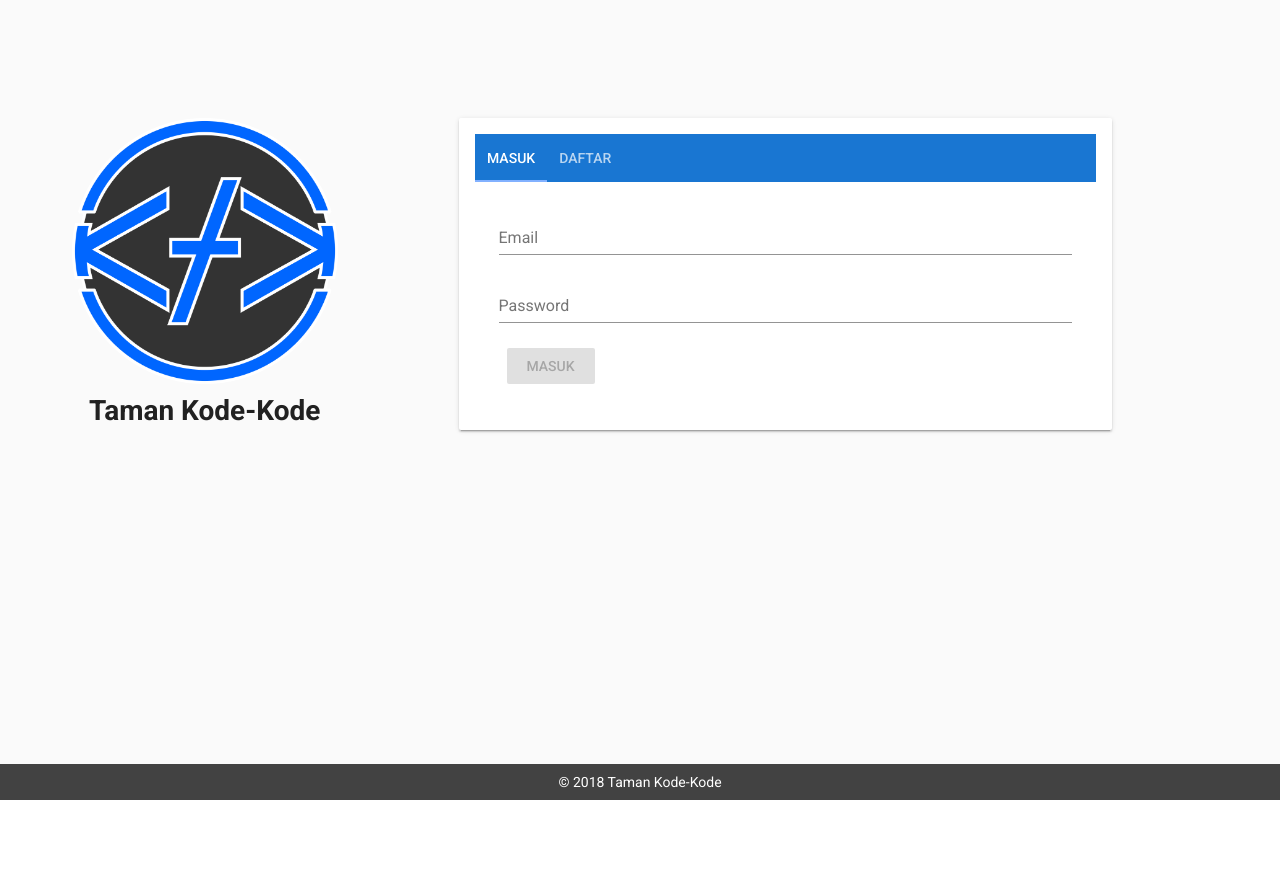
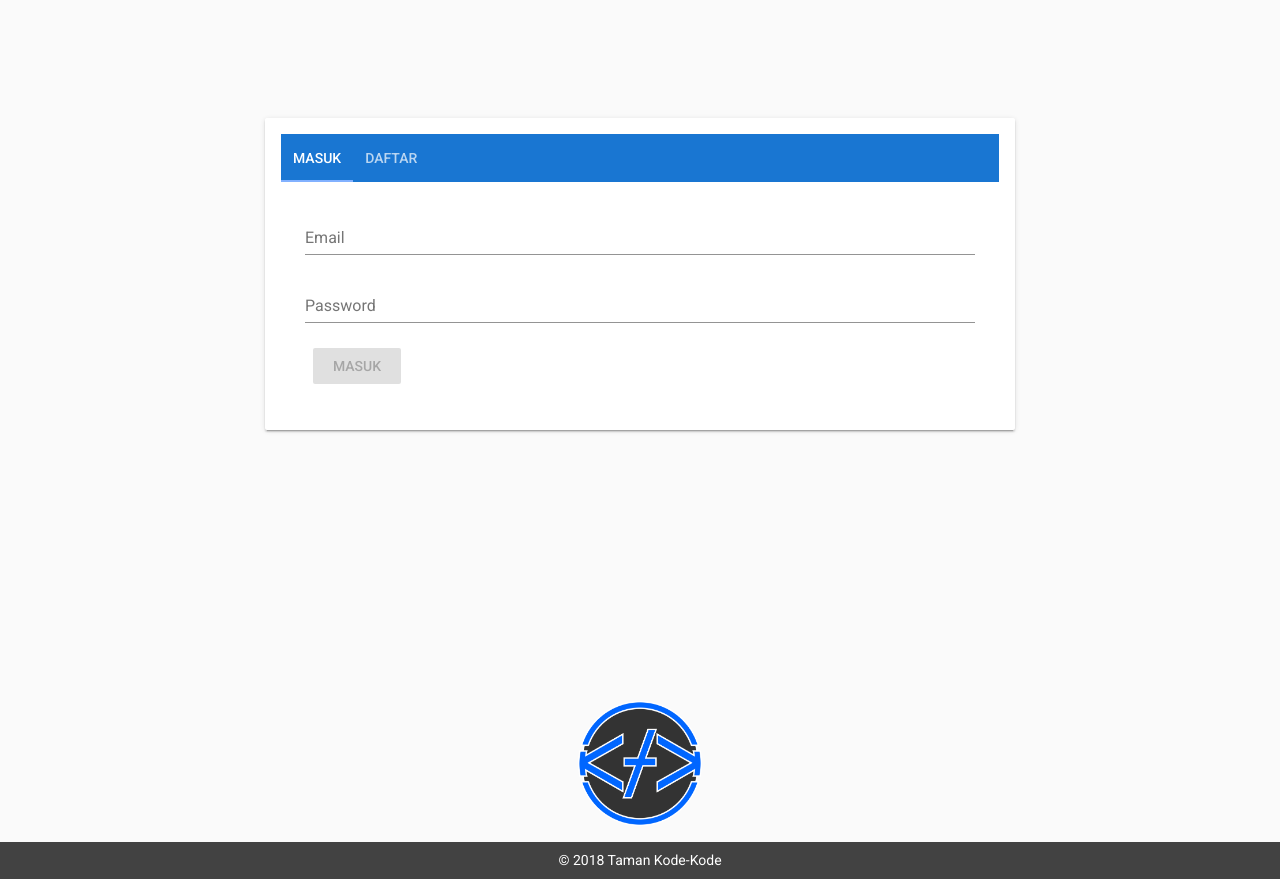
Before and after one commit to hadihammurabi/tamankodekode-frontend, a Vue app: page /#/ in a window 1280 px wide. Before the commit the page ends 800 px from the top, so only its background shows below. Built offline with nearby package versions, Linux system fonts and the light colour scheme.

Commit message:
Add back button and kategori title

```diff
--- a/src/App.vue
+++ b/src/App.vue
@@ -1,7 +1,7 @@
 <template>
   <v-app>
     <toolbar v-if="$store.getters.token"></toolbar>
-    <v-content style="margin-top: 5em">
+    <v-content style="margin: 5em 0 5em 0">
       <v-container fluid>
         <router-view></router-view>
       </v-container>
@@ -9,7 +9,14 @@
     <v-footer class="grey darken-3" dark>
       <v-layout>
         <v-flex text-xs-center>
-          &copy; 2018 Taman Kode-Kode
+          <v-card class="flex" flat tile>
+            <v-card-title class="grey lighten-5 justify-center">
+              <img :src="logo" alt="Taman Kode-Kode" title="Taman Kode-Kode" style="width: 10%"/>
+            </v-card-title>
+            <v-card-actions class="justify-center">
+              &copy; 2018 Taman Kode-Kode
+            </v-card-actions>
+          </v-card>
         </v-flex>
       </v-layout>
     </v-footer>
@@ -18,10 +25,16 @@
 
 <script>
 import Toolbar from './components/Toolbar'
+import logo from './assets/logo.png'
 
 export default {
   components: {
     Toolbar
+  },
+  data () {
+    return {
+      logo
+    }
   }
 }
 </script>
@@ -29,7 +42,7 @@ export default {
 <style>
 .catLogo {
   width: 100%;
-  height: 200px;
+  height: 100px;
   margin: auto;
 }
 </style>
--- a/src/components/Home.vue
+++ b/src/components/Home.vue
@@ -1,11 +1,7 @@
 <template>
   <v-container grid-list-xl>
     <v-layout>
-      <v-flex md3 class="text-xs-center">
-        <img :src="logo" id="logo" alt="Taman Kode-Kode" title="Taman Kode-Kode"/>
-        <h1>Taman Kode-Kode</h1>
-      </v-flex>
-      <v-flex md7 offset-md1>
+      <v-flex md8 offset-md2>
         <v-card>
           <v-card-text>
             <authform></authform>
@@ -18,7 +14,6 @@
 
 <script>
 import Authform from './Authform'
-import logo from '../assets/logo.png'
 
 export default {
   components: {
@@ -26,7 +21,6 @@ export default {
   },
   data () {
     return {
-      logo
     }
   },
   computed: {
--- a/src/components/Kategori/index.vue
+++ b/src/components/Kategori/index.vue
@@ -1,7 +1,7 @@
 <template>
   <v-container>
     <v-layout row wrap>
-      <v-flex sm3 v-for="kategori in kategoris" :key="kategori.slug">
+      <v-flex lg2 v-for="kategori in kategoris" :key="kategori.slug">
         <v-container>
           <v-card>
             <v-card-text>
@@ -13,7 +13,7 @@
                   <v-btn
                     flat
                     color="primary"
-                    @click="goTutorial(kategori.slug)"
+                    @click="goTutorial(kategori)"
                   >Mulai Belajar</v-btn>
                 </v-flex>
               </v-layout>
@@ -51,7 +51,8 @@ export default {
   },
   methods: {
     goTutorial (kategori) {
-      this.$router.push(`/kategori/${kategori}`)
+      this.$store.commit('kategori', kategori)
+      this.$router.push(`/kategori/${kategori.slug}`)
     }
   }
 }
--- a/src/components/Kategori/slug.vue
+++ b/src/components/Kategori/slug.vue
@@ -1,7 +1,7 @@
 <template>
   <v-container grid-list-xl>
     <v-layout row wrap v-if="tutorials.length > 0">
-      <v-flex lg6>
+      <v-flex md6>
         <!--iframe
           width="560"
           height="315"
@@ -18,7 +18,18 @@
           allowfullscreen>
         </iframe>
       </v-flex>
-      <v-flex lg6>
+      <v-flex md6>
+        <v-card>
+          <v-card-title>
+            <v-btn
+              flat
+              color="red"
+              @click="() => this.$router.push('/kategori')"
+              ><v-icon>keyboard_arrow_left</v-icon>Kembali</v-btn>
+            <h2>{{ $store.getters.kategori.title }}</h2>
+          </v-card-title>
+        </v-card>
+        <br/>
         <v-card>
           <v-card-text>
             <v-list>
@@ -70,12 +81,12 @@ export default {
   },
   async beforeCreate () {
     if(!this.$store.getters.token) this.$router.push('/');
+    if(!this.$store.getters.kategori.title) this.$router.push('/kategori');
 
     try {
       let tuts = await TutorialService.get(this.$route.params.slug);
       this.tutorials = tuts;
       this.tut = tuts[0];
-      console.log(this.tut)
     } catch (err) {
       console.log(err);
     }
--- a/src/store/index.js
+++ b/src/store/index.js
@@ -22,12 +22,16 @@ const mutations = {
   page (state, name) {
     state.page = name
   },
+  kategori (state, kategori) {
+    state.kategori = kategori
+  },
   clear (state) {
     state = {
       token: '',
       afterLogin: '',
       page: 'home',
-      user: {}
+      user: {},
+      kategori: {}
     }
   }
 }
@@ -50,6 +54,9 @@ const getters = {
     } catch (e) {
       return {}
     }
+  },
+  kategori (state) {
+    return state.kategori
   }
 }
 
@@ -58,7 +65,8 @@ const store = new Vuex.Store({
     token: '',
     afterLogin: '',
     page: 'home',
-    user: {}
+    user: {},
+    kategori: {}
   },
   mutations,
   getters
```
